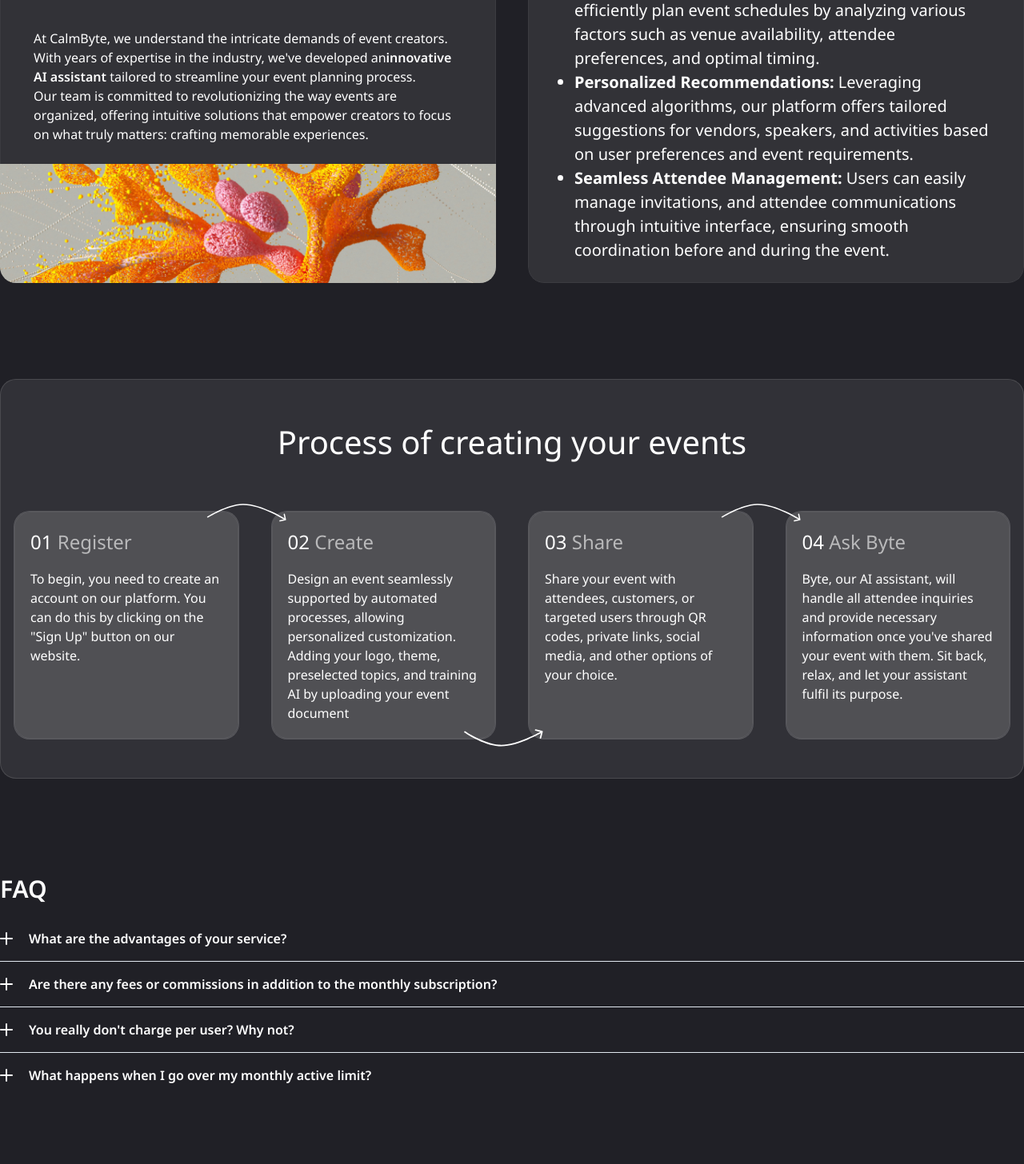
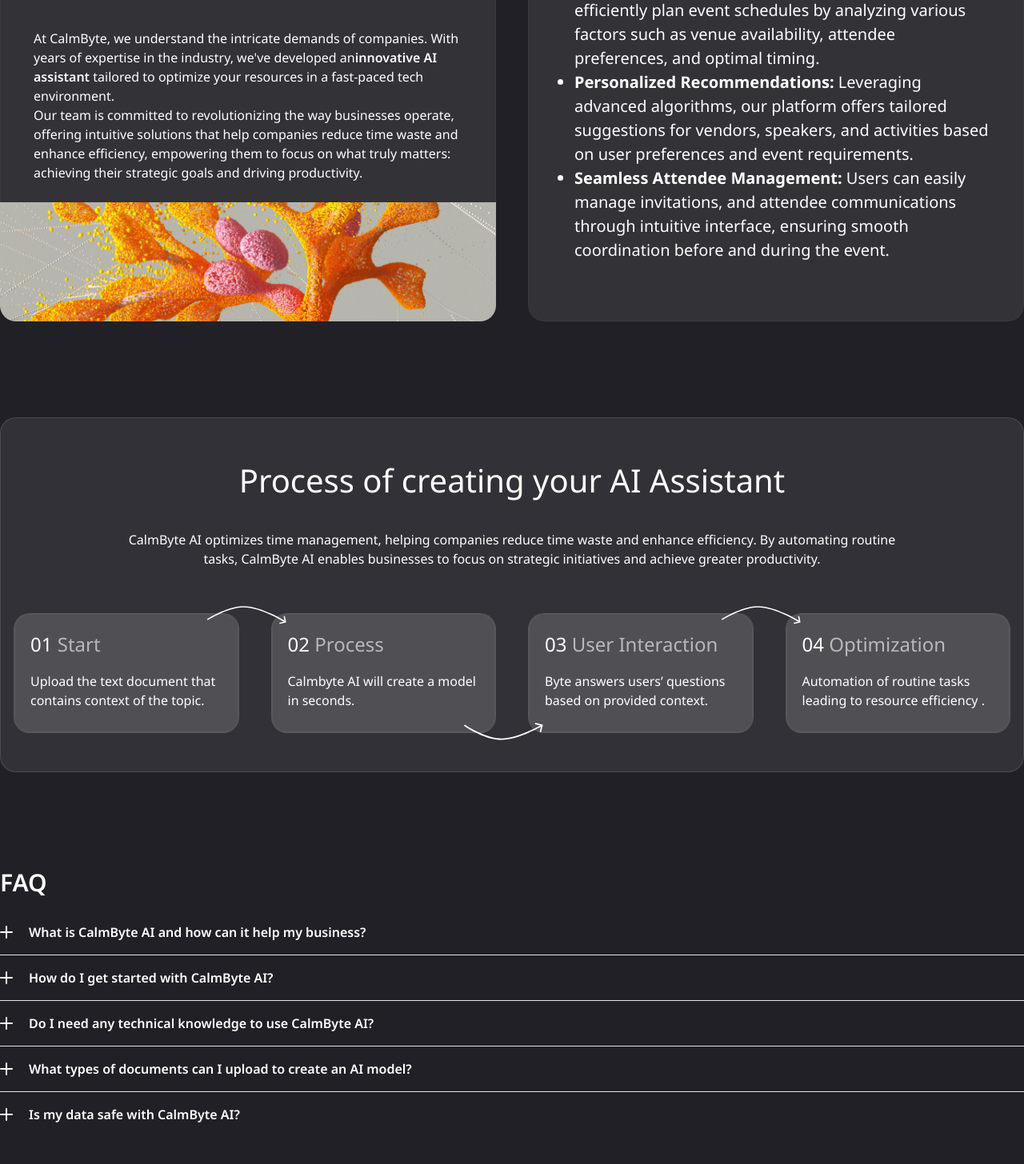
Before and after one commit to calmbyte/aphrodite, a Next.js app: page / in a window 1280 px wide. Shown: the part 674-2130 px from the top of the page at 80% size. Built offline with nearby package versions, Linux system fonts and the light colour scheme.

Commit message:
updated texts

```diff
--- a/src/app/ui/AdBanner.tsx
+++ b/src/app/ui/AdBanner.tsx
@@ -2,7 +2,7 @@
   return (
     <div className="adBanner">
       <div className="flex flex-col justify-center items-center">
-        <h1 className="adBannerTitle">Start creating AI powered events!</h1>
+        <h1 className="adBannerTitle">Start creating your AI Assistant!</h1>
         <a
           href="https://app.calmbyte.xyz/"
           target="_blank"
--- a/src/app/ui/CardWithImage.tsx
+++ b/src/app/ui/CardWithImage.tsx
@@ -5,19 +5,17 @@
     <div className="card">
       <div className="card-border"></div>
       <div className="card-content">
-        <h2 className="text-[40px] mb-6">
-          Empower Your Events with AI Assistance
-        </h2>
+        <h2 className="text-[40px] mb-6">Empower Your Business with AI Assistance</h2>
         <p>
-          At CalmByte, we understand the intricate demands of event creators.
-          With years of expertise in the industry, we&apos;ve developed an
-          <span className="font-semibold">innovative AI assistant</span>{' '}
-          tailored to streamline your event planning process.
+          At CalmByte, we understand the intricate demands of companies. With years of expertise in
+          the industry, we&apos;ve developed an
+          <span className="font-semibold">innovative AI assistant</span> tailored to optimize your
+          resources in a fast-paced tech environment.
         </p>
         <p>
-          Our team is committed to revolutionizing the way events are organized,
-          offering intuitive solutions that empower creators to focus on what
-          truly matters: crafting memorable experiences.
+          Our team is committed to revolutionizing the way businesses operate, offering intuitive
+          solutions that help companies reduce time waste and enhance efficiency, empowering them to
+          focus on what truly matters: achieving their strategic goals and driving productivity.
         </p>
       </div>
       <div className="relative w-full h-[149px] mt-auto">
--- a/src/app/ui/FAQ.tsx
+++ b/src/app/ui/FAQ.tsx
@@ -2,20 +2,24 @@
 
 const faqs = [
   {
-    title: 'What are the advantages of your service?',
-    text: "If you go over your organisations or user limit, a member of the team will reach out about bespoke pricing. In the meantime, our collaborative features won't appear in accounts or users that are over the 100-account or 1,000-user limit.",
+    title: 'What is CalmByte AI and how can it help my business?',
+    text: 'CalmByte AI provides a personalized AI assistant named Byte that helps businesses save time and boost efficiency. Simply upload your documents, and Byte will create a custom AI model. You can then chat with Byte to get quick answers and insights based on the content of your documents.',
   },
   {
-    title: 'Are there any fees or commissions in addition to the monthly subscription?',
-    text: "If you go over your organisations or user limit, a member of the team will reach out about bespoke pricing. In the meantime, our collaborative features won't appear in accounts or users that are over the 100-account or 1,000-user limit.",
+    title: 'How do I get started with CalmByte AI?',
+    text: 'Getting started is easy! Just sign up on our website, upload your document, and Byte will create an AI model for you. Once the model is ready, you can easily share AI powered chat with whoever you want, so they can to get answers and insights from your documents.',
   },
   {
-    title: "You really don't charge per user? Why not?",
-    text: "If you go over your organisations or user limit, a member of the team will reach out about bespoke pricing. In the meantime, our collaborative features won't appear in accounts or users that are over the 100-account or 1,000-user limit.",
+    title: 'Do I need any technical knowledge to use CalmByte AI?',
+    text: 'No technical knowledge is required! CalmByte AI is designed to be user-friendly, so you can easily upload documents and chat with Byte without any technical expertise.',
   },
   {
-    title: 'What happens when I go over my monthly active limit?',
-    text: "If you go over your organisations or user limit, a member of the team will reach out about bespoke pricing. In the meantime, our collaborative features won't appear in accounts or users that are over the 100-account or 1,000-user limit.",
+    title: 'What types of documents can I upload to create an AI model?',
+    text: 'You can upload various types of text documents, including reports, manuals, policies, and more. Byte can handle a wide range of content to provide you with accurate and helpful responses.',
+  },
+  {
+    title: 'Is my data safe with CalmByte AI?',
+    text: 'Yes, your data is safe with us. We prioritize your privacy and security, ensuring that your documents and any information derived from them are protected with industry-standard security measures.',
   },
 ];
 
--- a/src/app/ui/HeroBanner.tsx
+++ b/src/app/ui/HeroBanner.tsx
@@ -3,7 +3,7 @@
     <section className="hero-banner">
       <h1 className="title">CalmByte AI</h1>
       <p className="text-gradient text-[18px] md:text-[24px]">
-        Empower Your Events with AI Assistance
+        Empower Your Business with AI Assistance
       </p>
       <a
         href="https://app.calmbyte.xyz/"
--- a/src/app/ui/ProcessPath.tsx
+++ b/src/app/ui/ProcessPath.tsx
@@ -4,44 +4,35 @@
   return (
     <section id="howTo" className="section-container flex flex-col mt-8 md:mt-[120px]">
       <div className="process-path mx-auto rounded-[20px] w-full py-12 px-4">
-        <h2 className="text-[40px] text-center">Process of creating your events </h2>
+        <h2 className="text-[40px] text-center">Process of creating your AI Assistant</h2>
         <div className="sm:px-32 px-0 mb-14 mt-8 text-center">
-          {/*Lorem Ipsum is simply dummy text of the printing and typesetting industry. Has been the*/}
-          {/*industry standard dummy text ever since the 1500s. Lorem Ipsum is simply dummy text of the*/}
-          {/*printing and typesetting industry. Has been the industry standard dummy text ever since*/}
-          {/*the 1500s.*/}
+          CalmByte AI optimizes time management, helping companies reduce time waste and enhance
+          efficiency. By automating routine tasks, CalmByte AI enables businesses to focus on
+          strategic initiatives and achieve greater productivity.
         </div>
         <div className="w-full flex lg:flex-row max-md:flex-col gap-10">
           <ProcessPathCard
             num={'01'}
-            description={
-              'To begin, you need to create an account on our platform. You can do this by clicking on the "Sign Up" button on our website.'
-            }
-            title={'Register'}
+            description={'Upload the text document that contains context of the topic.'}
+            title={'Start'}
             arrowPosition="top"
           />
           <ProcessPathCard
             num={'02'}
-            description={
-              'Design an event seamlessly supported by automated processes, allowing personalized customization. Adding your logo, theme, preselected topics, and training AI by uploading your event document'
-            }
-            title={'Create'}
+            description={'Calmbyte AI will create a model in seconds.'}
+            title={'Process'}
             arrowPosition="bottom"
           />
           <ProcessPathCard
             num={'03'}
-            description={
-              'Share your event with attendees, customers, or targeted users through QR codes, private links, social media, and other options of your choice.'
-            }
-            title={'Share'}
+            description={'Byte answers users’ questions based on provided context.'}
+            title={'User Interaction'}
             arrowPosition="top"
           />
           <ProcessPathCard
             num={'04'}
-            description={
-              "Byte, our AI assistant, will handle all attendee inquiries and provide necessary information once you've shared your event with them. Sit back, relax, and let your assistant fulfil its purpose."
-            }
-            title={'Ask Byte'}
+            description={'Automation of routine tasks leading to resource efficiency .'}
+            title={'Optimization'}
             arrowPosition="none"
           />
         </div>
```
